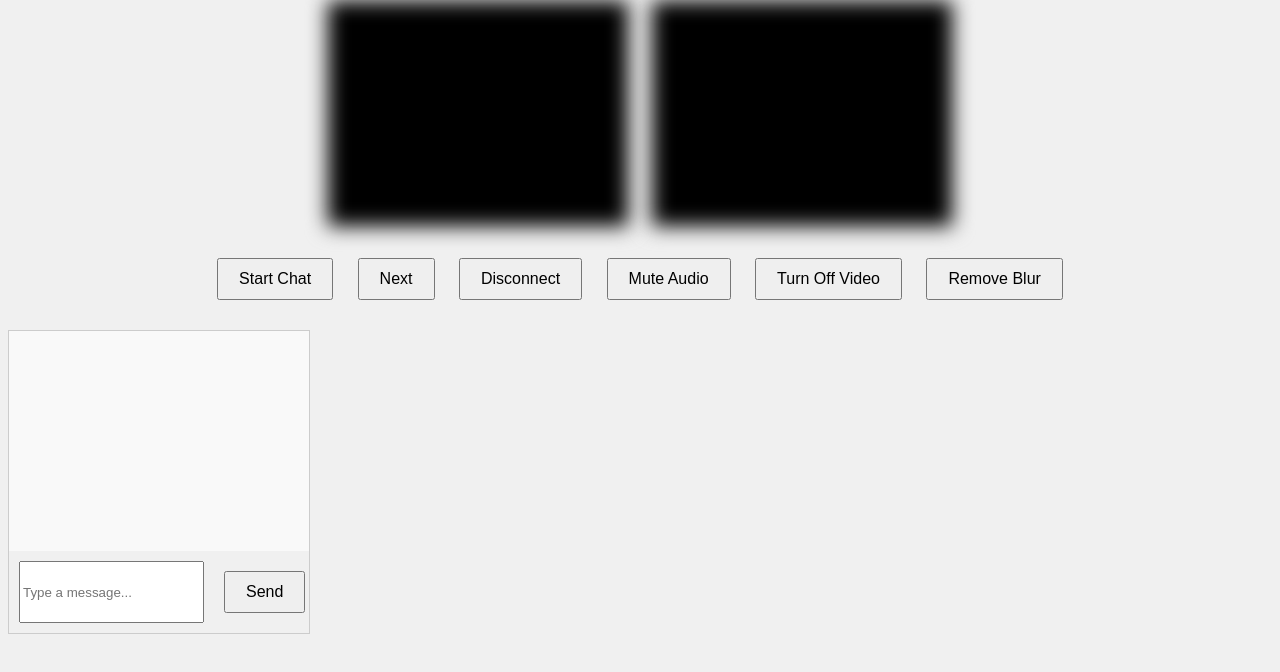
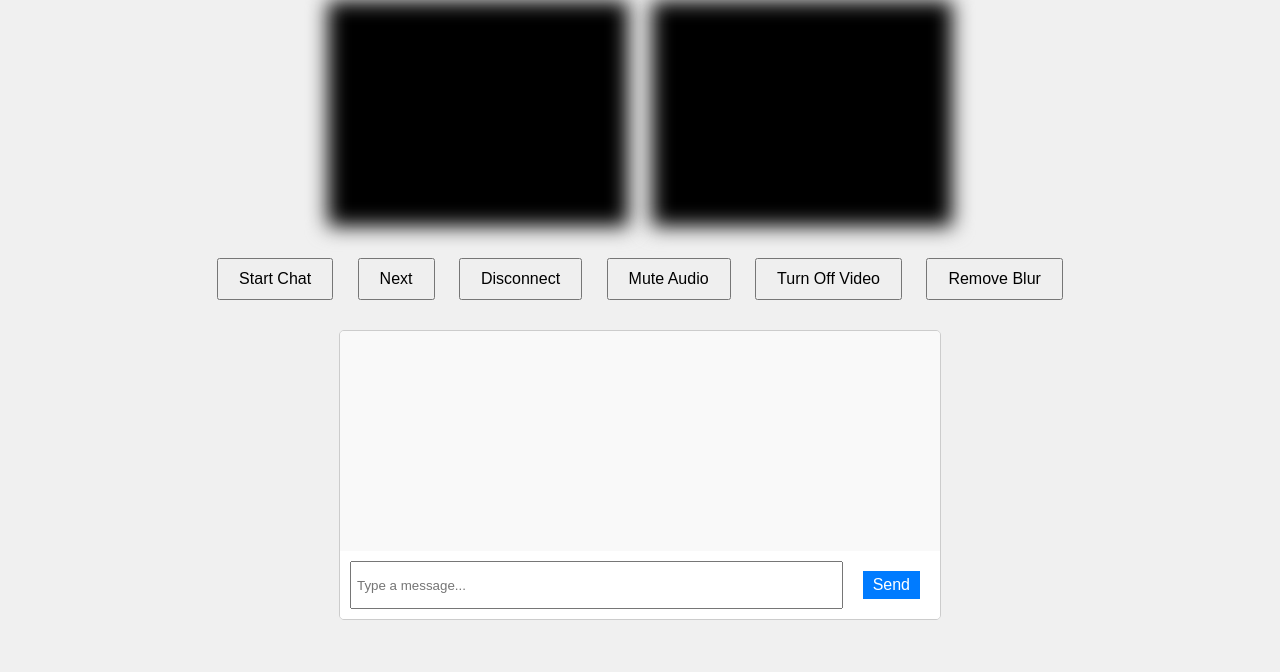
Before and after one commit to chrijaque/blurd, a website: page index.html in a window 1280 px wide. Shown: the part 78-750 px from the top of the page. Drawn offline with Linux system fonts and the light colour scheme.

Commit message:
chatmemignu

```diff
--- a/index.html
+++ b/index.html
@@ -26,13 +26,13 @@
         <button id="toggleBlurButton" onclick="toggleBlur()">Remove Blur</button>    </div>
 
     <!-- Add this after your video elements and before the control buttons -->
-<div class="chat-container">
-    <div id="chatMessages" class="chat-messages"></div>
-    <div class="chat-input">
-        <input type="text" id="chatInput" placeholder="Type a message...">
-        <button id="sendMessageButton">Send</button>
+    <div id="chatBox" class="chat-box">
+        <div id="chatMessages" class="chat-messages"></div>
+        <div class="chat-input">
+            <input type="text" id="chatInput" placeholder="Type a message...">
+            <button id="sendMessageButton">Send</button>
+        </div>
     </div>
-</div>
 
     <script src="script.js"></script>
 </body>
--- a/styles.css
+++ b/styles.css
@@ -42,10 +42,13 @@ button {
 
 /* chat box */
 
-.chat-container {
-    width: 300px;
+.chat-box {
+    width: 100%;
+    max-width: 600px;
+    margin: 20px auto;
     border: 1px solid #ccc;
-    margin-top: 20px;
+    border-radius: 5px;
+    overflow: hidden;
 }
 
 .chat-messages {
@@ -58,9 +61,19 @@ button {
 .chat-input {
     display: flex;
     padding: 10px;
+    background-color: #fff;
 }
 
 #chatInput {
     flex-grow: 1;
     margin-right: 10px;
+    padding: 5px;
 }
+
+#sendMessageButton {
+    padding: 5px 10px;
+    background-color: #007bff;
+    color: white;
+    border: none;
+    cursor: pointer;
+}
```
